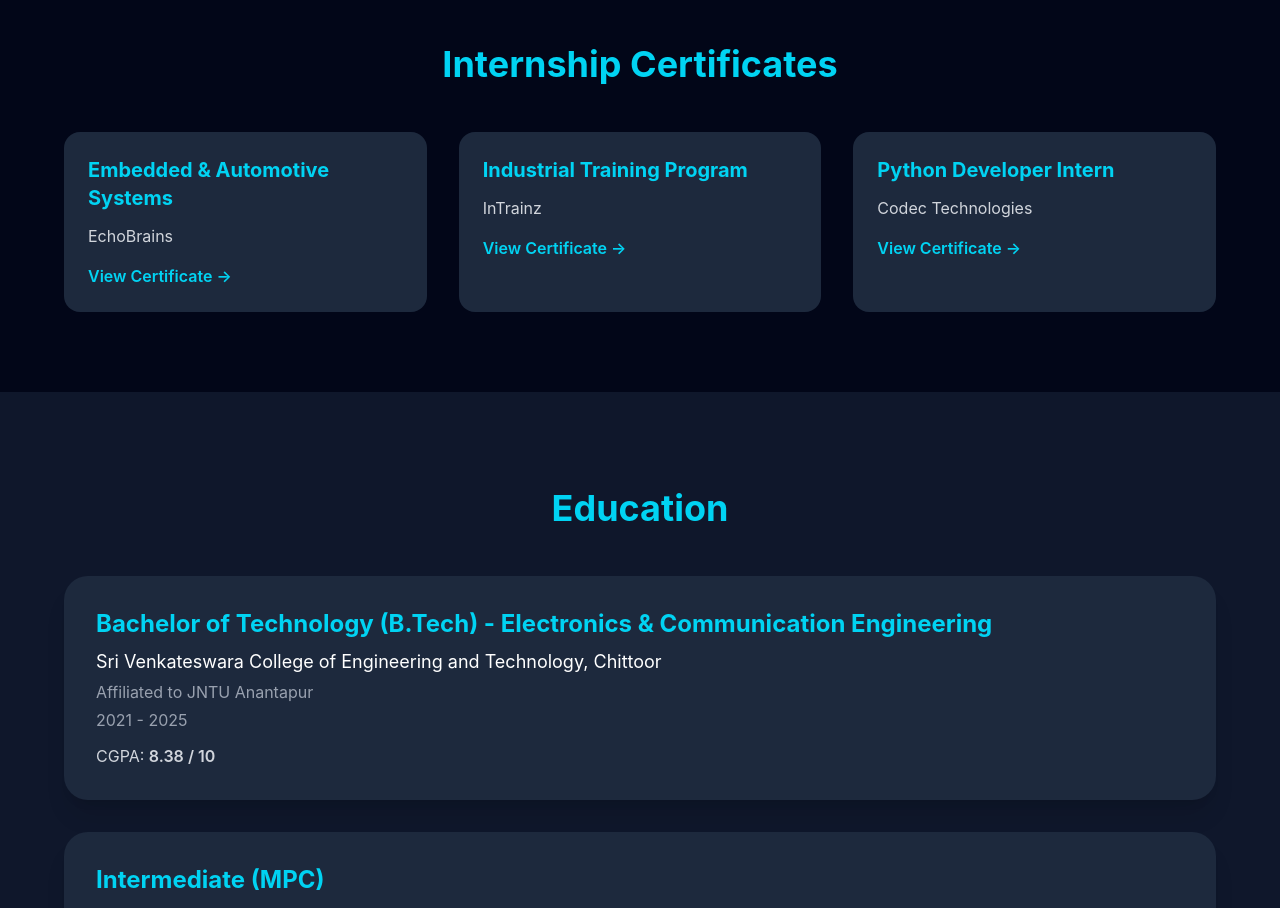
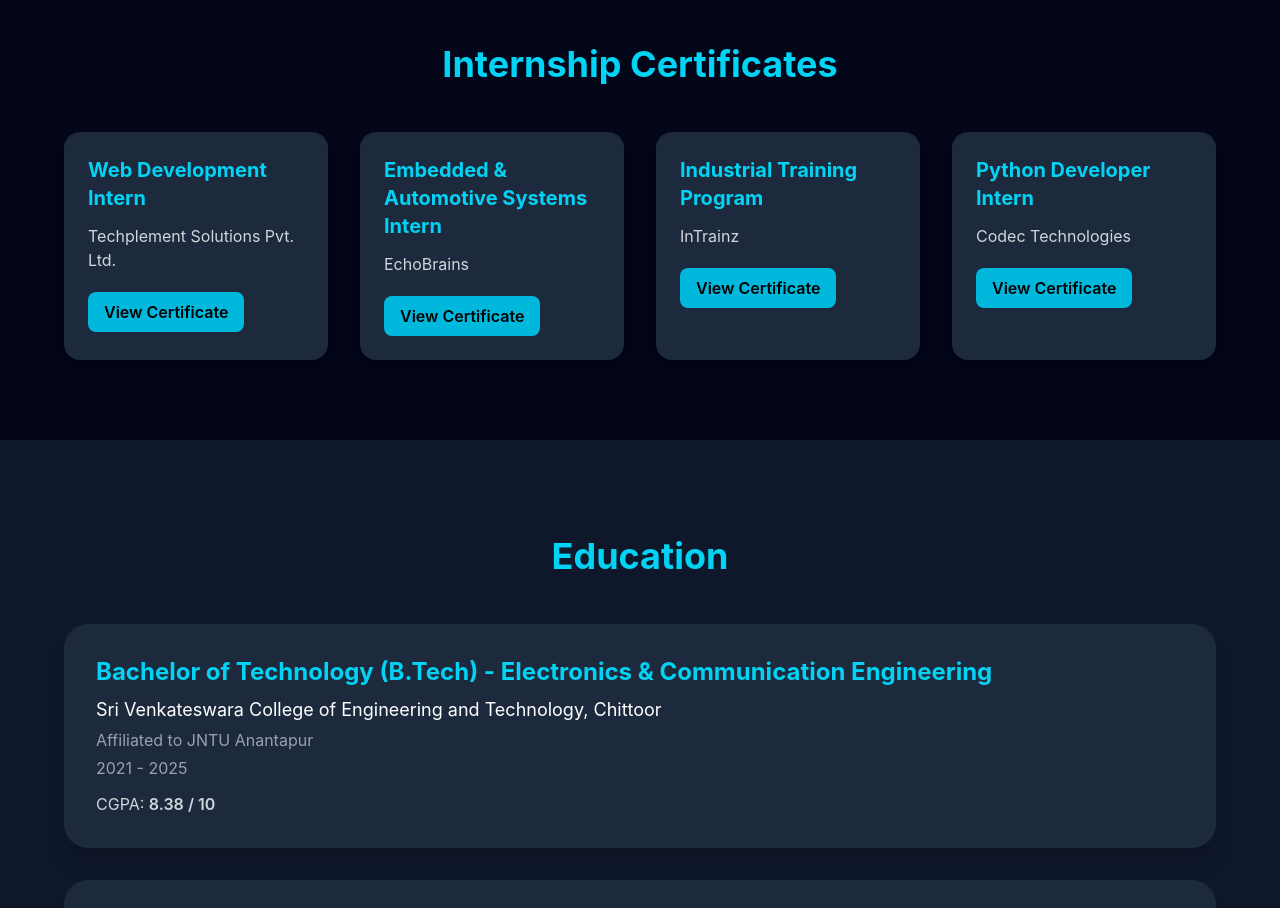
Before and after one commit to BKCharan/bkcharan-portfolio, a React (Vite) app: page / in a window 1280 px wide. Shown: the part 4160-5068 px from the top of the page. Built offline with nearby package versions, Linux system fonts and the light colour scheme.

Commit message:
Added internship certificates section

```diff
--- a/src/components/internships.jsx
+++ b/src/components/internships.jsx
@@ -1,7 +1,12 @@
 function Internships() {
   const internships = [
     {
-      title: "Embedded & Automotive Systems",
+      title: "Web Development Intern",
+      company: "Techplement Solutions Pvt. Ltd.",
+      certificate: "/internships/web-development.pdf",
+    },
+    {
+      title: "Embedded & Automotive Systems Intern",
       company: "EchoBrains",
       certificate: "/internships/embedded-automotive.pdf",
     },
@@ -27,14 +32,11 @@
           Internship Certificates
         </h2>
 
-        <div className="grid md:grid-cols-3 gap-8">
+        <div className="grid md:grid-cols-2 lg:grid-cols-4 gap-8">
           {internships.map((item, index) => (
-            <a
+            <div
               key={index}
-              href={item.certificate}
-              target="_blank"
-              rel="noreferrer"
-              className="bg-slate-800 p-6 rounded-2xl hover:scale-105 hover:bg-slate-700 transition duration-300"
+              className="bg-slate-800 p-6 rounded-2xl shadow-lg hover:shadow-cyan-500/20 hover:scale-105 transition"
             >
               <h3 className="text-xl font-bold text-cyan-400">
                 {item.title}
@@ -44,10 +46,15 @@
                 {item.company}
               </p>
 
-              <div className="mt-4 text-cyan-400 font-semibold">
-                View Certificate →
-              </div>
-            </a>
+              <a
+                href={item.certificate}
+                target="_blank"
+                rel="noreferrer"
+                className="inline-block mt-5 bg-cyan-500 hover:bg-cyan-600 text-black px-4 py-2 rounded-lg font-semibold transition"
+              >
+                View Certificate
+              </a>
+            </div>
           ))}
         </div>
       </div>
```
